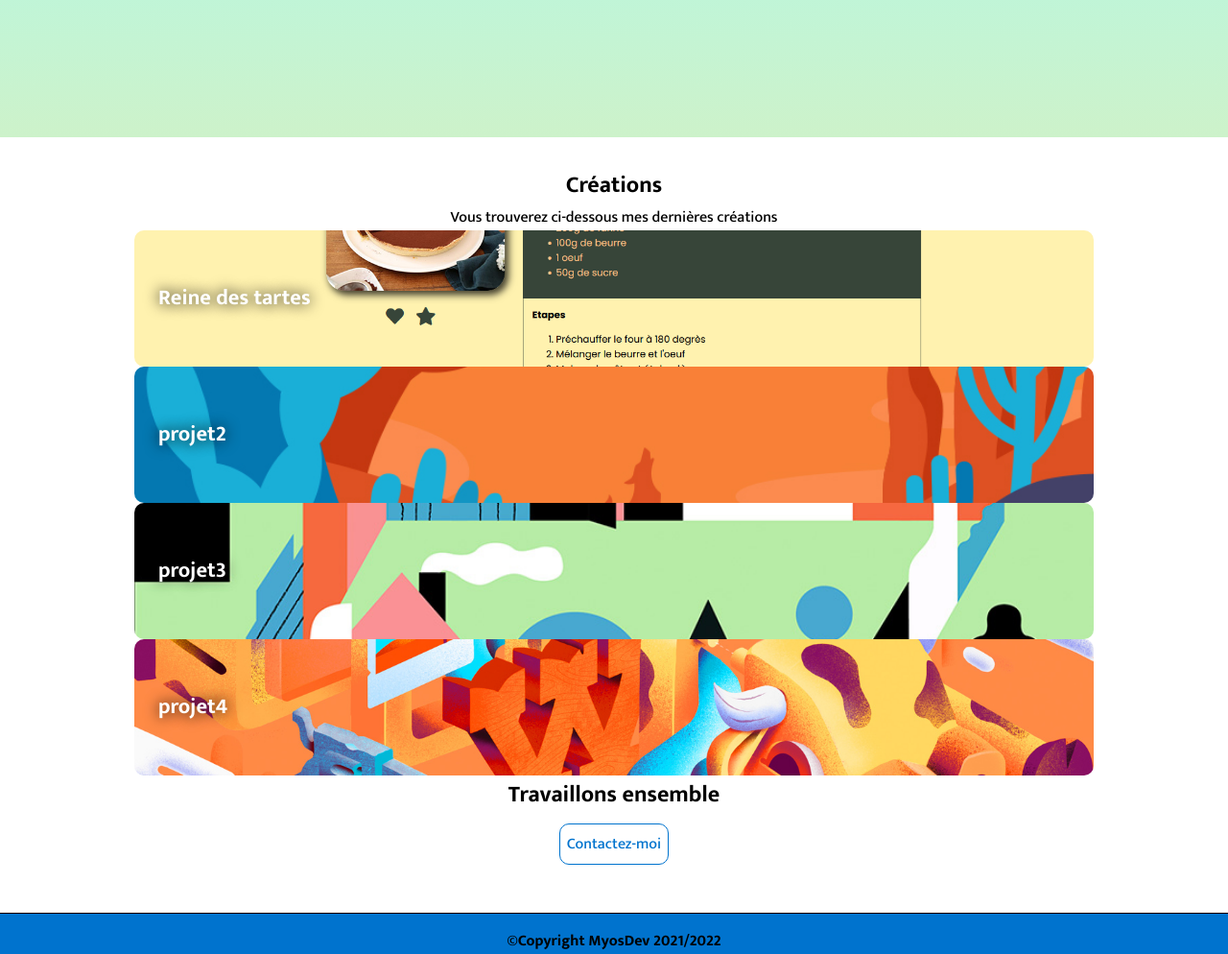
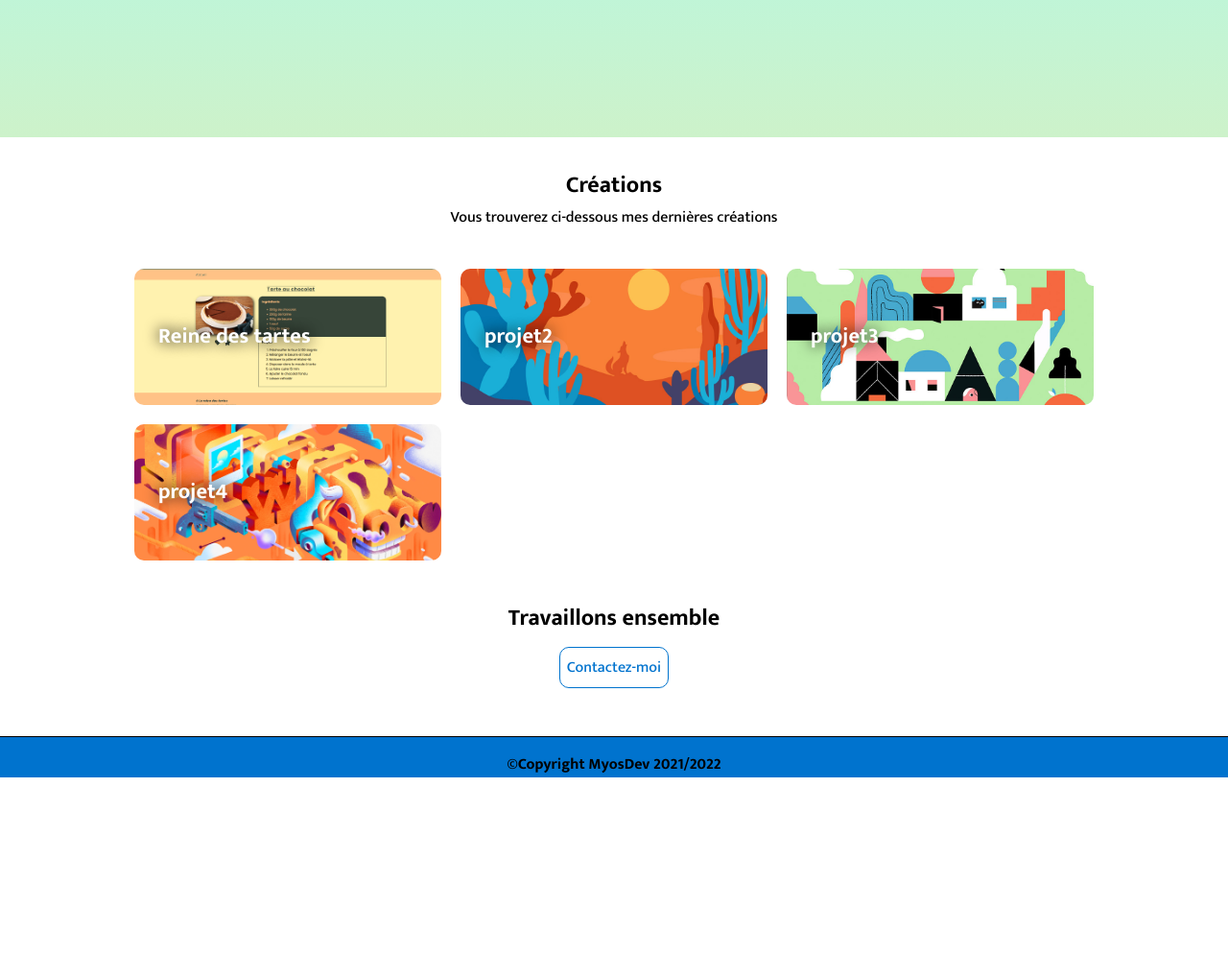
Before and after one commit to myos84/myos84.github.io, a PHP site: page /Portfolio/index.html in a window 1280 px wide. Shown: the part 657-1651 px from the top of the page at 96% size. After the commit the page ends 1467 px from the top, so only its background shows below. Run offline with PHP 8.4, Linux system fonts and the light colour scheme; some web fonts are replaced.

Commit message:
correction grid creations

```diff
--- a/Portfolio/css/styles.css
+++ b/Portfolio/css/styles.css
@@ -167,6 +167,13 @@ form textarea{
 }
 .rightPresentation img{
     width: 80%;
+}
+
+.grid {
+    display: grid;
+    grid-template-columns: repeat(3, 1fr);
+    gap: 20px;
+    padding: 40px 0;
 }
 
 .grid a{
```
